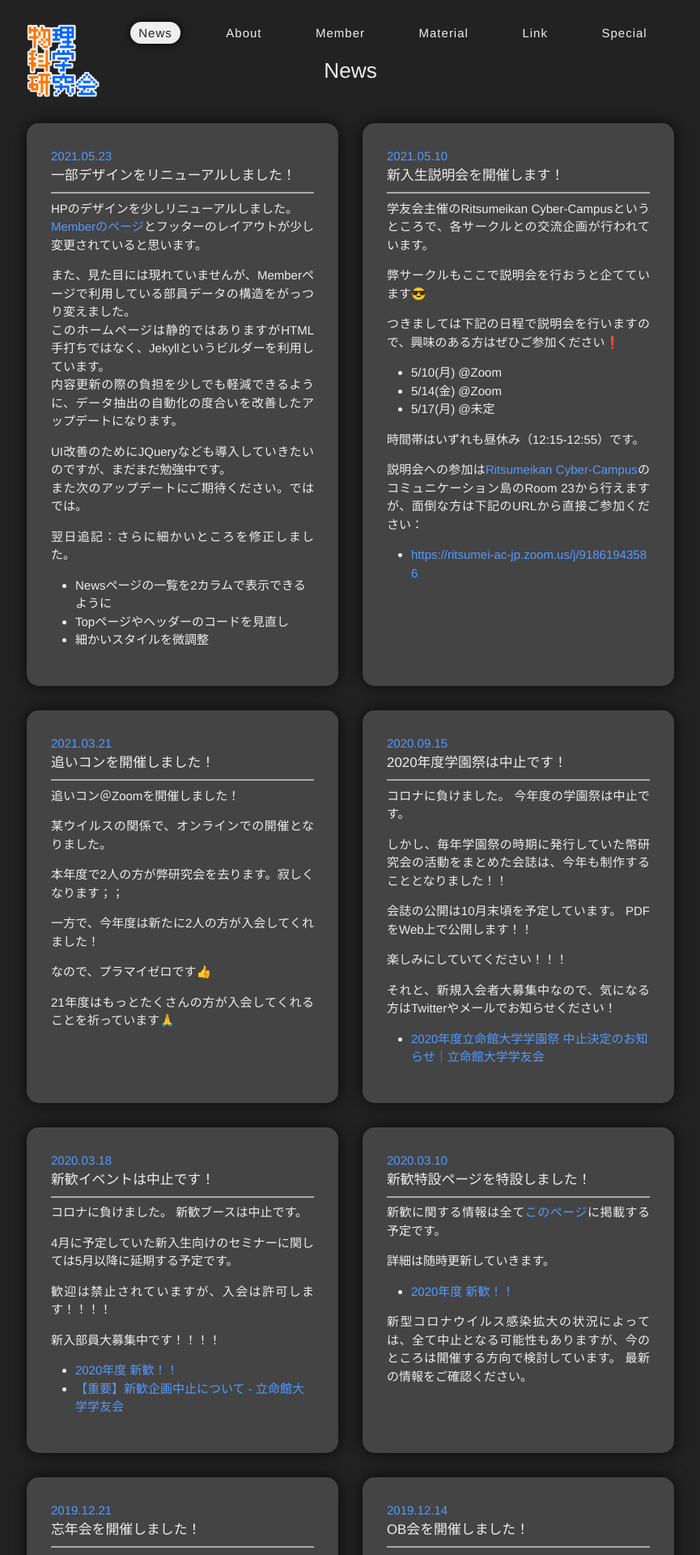
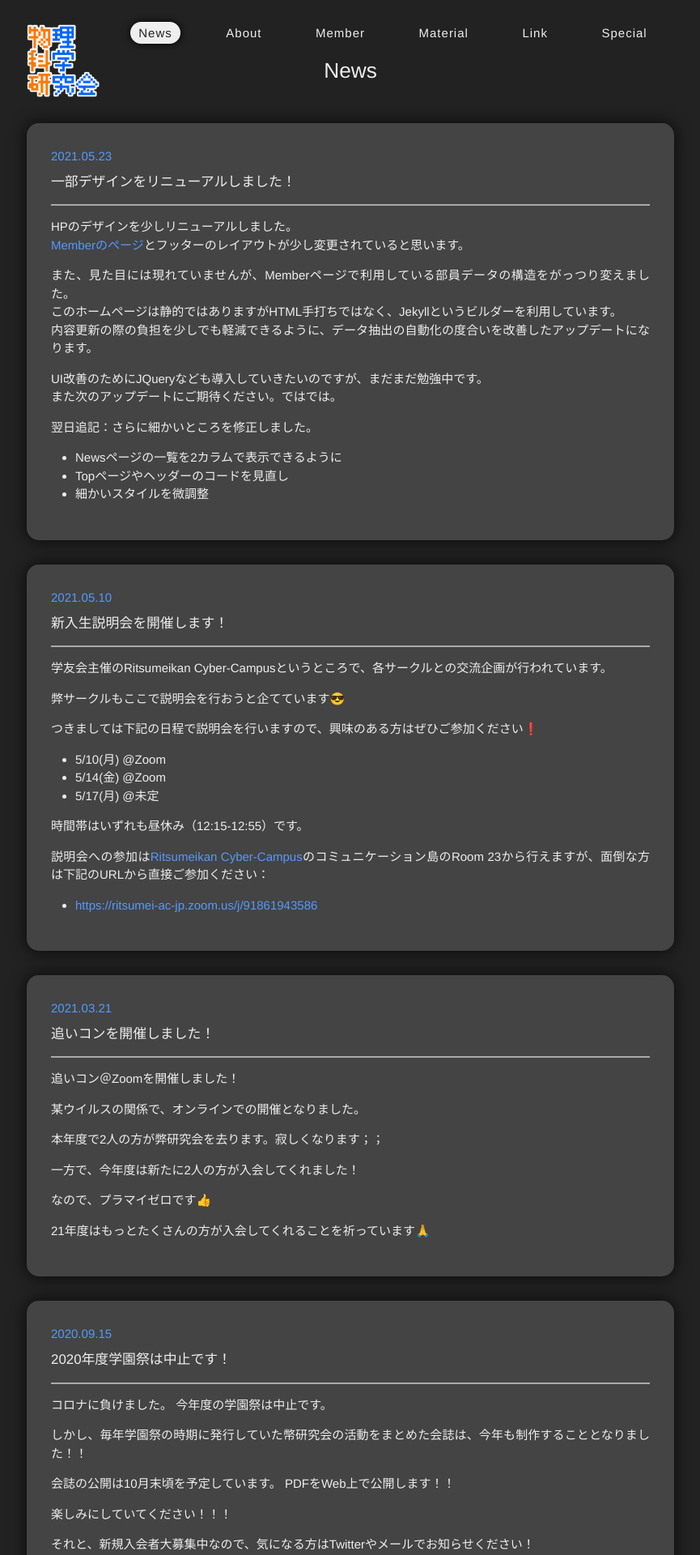
Before and after one commit to vuccaken/vuccaken.github.io, a Jekyll site: the page built from _pages/news.html, in a window 1280 px wide. Shown: the top 1920 px of the page at 81% size, without its empty margins (207-1072 px from the left). Built offline with Jekyll 4.4.1, drawn with Linux system fonts in a browser that asks for light colours; nearby versions of some CDN libraries; comment, search, counter and statistics services are not loaded.

Commit message:
update news style

```diff
--- a/_pages/news.html
+++ b/_pages/news.html
@@ -12,6 +12,8 @@ toc: false
         <h1 class="title">{{ post.title }}</h1>
       </header>
 
+      <hr class="news-separator">
+
       <div class="news-content">
         {{ post.content }}
       </div>
--- a/_sass/_base.scss
+++ b/_sass/_base.scss
@@ -36,6 +36,9 @@ p {
   text-align: justify;
 }
 
+hr {
+  border-width: 2px 0 0 0;
+}
 
 //
 // Images
--- a/_sass/pages/_news.scss
+++ b/_sass/pages/_news.scss
@@ -5,9 +5,7 @@
   padding-top: $spacing-unit / 2;
 
   display: grid;
-  grid-template-columns: repeat(auto-fit, minmax(350px, 1fr));
   gap: $spacing-unit;
-  // justify-items: center;
 
   // required content width: news-article width + side margins
   @media screen and (max-width: 350px + $spacing-unit * 2) {
@@ -33,17 +31,22 @@
 }
 
 .news-header {
-  border-bottom: solid 2px #aaa;
-  margin-bottom: $spacing-unit / 4;
+  display: flex;
+  flex-direction: column;
+  gap: $spacing-unit / 4;
 
   .date {
-    // margin-bottom: $spacing-unit / 4;
     color: $text-color-sub;
     font-size: 1rem;
   }
   h1.title {
-    margin-top: 0;
-    margin-bottom: $spacing-unit / 4;
+    margin: 0;
     font-size: 1.125rem;
   }
 }
+
+hr.news-separator {
+  border-top: solid 2px #aaa;
+  // border-top: solid 2px blue;
+  margin: ($spacing-unit / 2) 0;
+}
```
